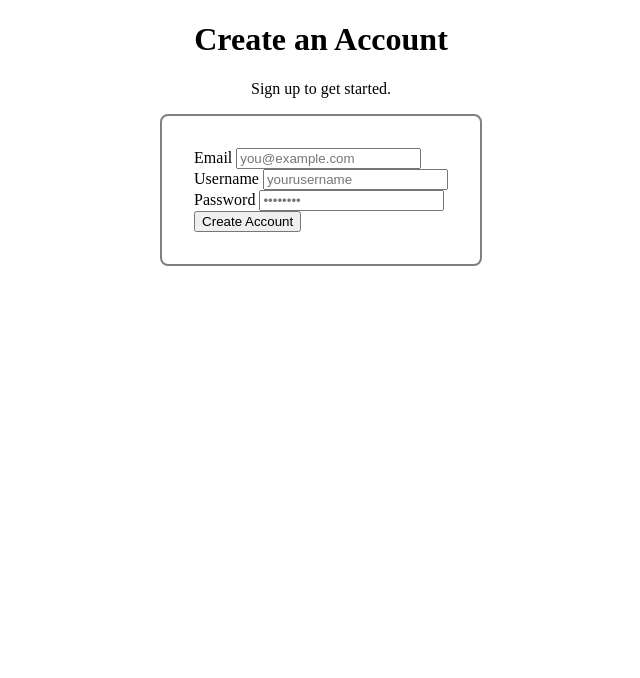
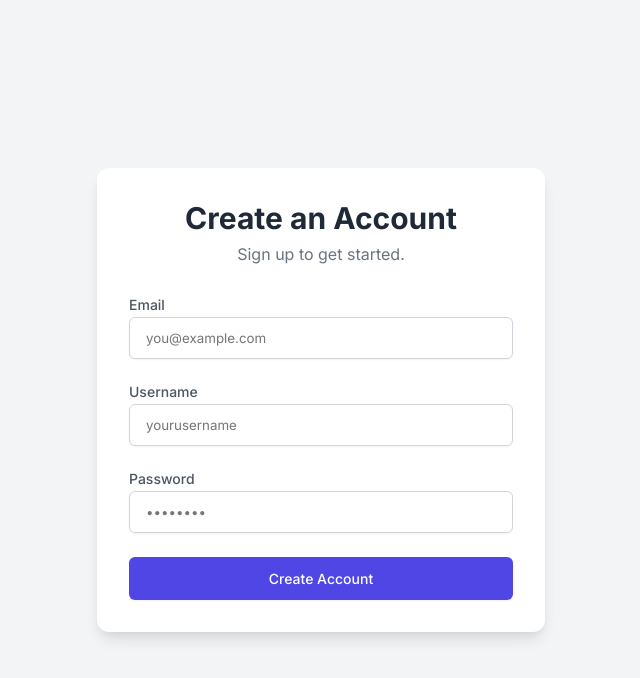
Before and after one commit to kiranrajeev1/nodejs-docker-app, a website: page public/index.html in a window 1280 px wide. Shown: the whole page, without its empty margins (319-959 px from the left). Drawn offline with Linux system fonts and the light colour scheme.

Commit message:
Update style.css

```diff
--- a/public/style.css
+++ b/public/style.css
@@ -1,25 +1,102 @@
-body {
-    text-align: center;
-}
-#formBtn {
-    color: white;
-    background-color:coral;
-    border: none;
-    border-radius: 2px;
-    padding: 0.25rem 1rem;
-    margin-top: 1rem;
-    cursor: pointer;
-    font-size: 1rem;
+*, *::before, *::after {
+    box-sizing: border-box;
+    margin: 0;
+    padding: 0;
 }
 
-form {
-    border: 2px solid grey;
-    display: inline-block;
-    padding: 2rem;
-    border-radius: 0.5rem;
-    text-align: left;
+body {
+    font-family: 'Inter', sans-serif;
+    background-color: #f3f4f6;
+    display: flex;
+    align-items: center;
+    justify-content: center;
+    min-height: 100vh;
+    color: #1f2937;
 }
 
-.field {
-    margin-bottom: 0.5rem;
+.container {
+    width: 100%;
+    max-width: 28rem;
+    background-color: #ffffff;
+    border-radius: 0.75rem;
+    box-shadow: 0 10px 15px -3px rgba(0, 0, 0, 0.1), 0 4px 6px -2px rgba(0, 0, 0, 0.05);
+    padding: 2rem;
+    margin: 1rem;
 }
+
+.header {
+    text-align: center;
+    margin-bottom: 2rem;
+}
+
+.header h1 {
+    font-size: 1.875rem;
+    font-weight: 700;
+}
+
+.header p {
+    color: #6b7280;
+    margin-top: 0.5rem;
+}
+
+.form-group {
+    margin-bottom: 1.5rem;
+}
+
+.form-group:last-child {
+    margin-bottom: 0;
+}
+
+label {
+    display: block;
+    font-size: 0.875rem;
+    font-weight: 500;
+    color: #4b5563;
+    margin-bottom: 0.25rem;
+}
+
+input[type="email"],
+input[type="text"],
+input[type="password"] {
+    width: 100%;
+    padding: 0.75rem 1rem;
+    border: 1px solid #d1d5db;
+    border-radius: 0.375rem;
+    box-shadow: 0 1px 2px 0 rgba(0, 0, 0, 0.05);
+    transition: border-color 0.15s ease-in-out, box-shadow 0.15s ease-in-out;
+    font-family: 'Inter', sans-serif; /* Ensure font is inherited */
+}
+
+input[type="email"]:focus,
+input[type="text"]:focus,
+input[type="password"]:focus {
+    outline: none;
+    border-color: #4f46e5;
+    box-shadow: 0 0 0 3px rgba(79, 70, 229, 0.3);
+}
+
+.submit-button {
+    width: 100%;
+    display: flex;
+    justify-content: center;
+    padding: 0.75rem 1rem;
+    border: 1px solid transparent;
+    border-radius: 0.375rem;
+    box-shadow: 0 1px 2px 0 rgba(0, 0, 0, 0.05);
+    font-size: 0.875rem;
+    font-weight: 500;
+    color: #ffffff;
+    background-color: #4f46e5;
+    cursor: pointer;
+    transition: background-color 0.15s ease-in-out;
+    font-family: 'Inter', sans-serif; /* Ensure font is inherited */
+}
+
+.submit-button:hover {
+    background-color: #4338ca;
+}
+
+.submit-button:focus {
+    outline: none;
+    box-shadow: 0 0 0 3px rgba(79, 70, 229, 0.5);
+}
```
